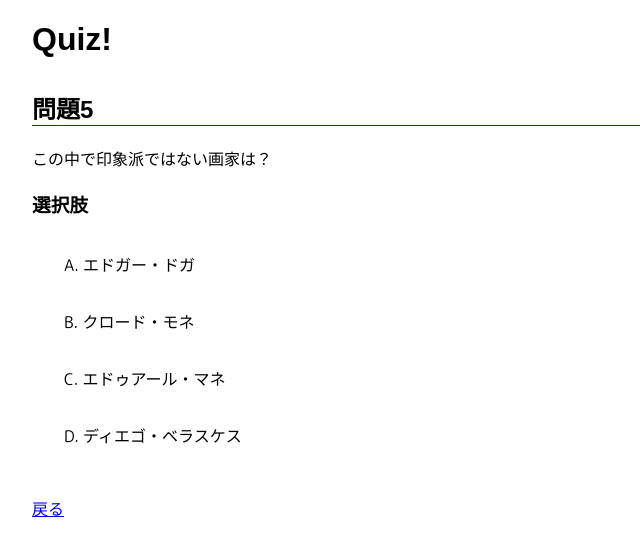
After one commit to Takumikimura1899/Quiz, a PHP site: page /question5.html in a window 1280 px wide. The commit adds this page. Shown: the top 556 px of the page, without its empty margins (0-640 px from the left). Run offline with PHP 8.4, Linux system fonts and the light colour scheme.

Commit message:
[add] finish

```diff
--- /dev/null
+++ b/question5.html
@@ -0,0 +1,47 @@
+<!DOCTYPE html>
+<html lang="ja">
+<head>
+    <meta charset="UTF-8">
+    <meta http-equiv="X-UA-Compatible" content="IE=edge">
+    <meta name="viewport" content="width=device-width, initial-scale=1.0">
+    <link rel="stylesheet" href="style.css" type="text/css">
+    <title>問題5 | Quiz!</title>
+</head>
+<body>
+    <div id="main">
+        <h1>Quiz!</h1>
+
+        <div class="section">
+            <h2>問題5</h2>
+            <p>
+                この中で印象派ではない画家は？
+
+            </p>
+
+            <h3>選択肢</h3>
+            <ol class="answers">
+                <li>エドガー・ドガ</li>
+                <li>クロード・モネ</li>
+                <li>エドゥアール・マネ</li>
+                <li>ディエゴ・ベラスケス</li>
+            </ol>
+        </div>
+
+        <div id="section-correct-answer" class="section">
+            <h2>答え</h2>
+            <p>
+                <span id="correct-answer">D. ディエゴ・ベラスケス</span><br />
+                A,B,Cは印象派で有名な画家、Dのディエゴ・ベラスケスは宮廷画家で有名で、印象派の時代より少し前の時代に活躍しました。
+                有名な作品の一つに「ラス・メニーナス（女官たち）」という作品があり女官を描いているのですが、彼女らを描いているベラスケス本人も画家として描き込まれています。
+                絵の視点はおそらく画家本人ではなく両親だと言われています（絵の中に鏡があり、両親が写り込んでいるため）。
+                構成が面白いのでぜひ検索してみてください。
+                ちなみに「印象派」とは、「睡蓮」で有名な印象派の画家クロード・モネが描いた「印象・日の出」という作品がきっかけで名付けられたアートの傾向・スタイルのことを表します。
+            </p>
+        </div>
+
+        <div class="section">
+            <a href="./index.html">戻る</a>
+        </div>
+    </div>
+</body>
+</html>
--- a/style.css
+++ b/style.css
@@ -1,26 +1,113 @@
-@import url('https://fonts.googleapis.com/css2?family=Noto+Sans+JP:wght@400;700&display=swap');
+/*
+ * 単位について
+ * 1px = 1ドット分(ディスプレイの一つの点の分)
+ * 1em = 親要素のフォントサイズと同じ = 通常16px
+ */
 
+/*
+ * Webフォントの読み込み
+ * https://fonts.google.com/specimen/Kiwi+Maru?subset=japanese
+ */
+@import url('https://fonts.googleapis.com/css2?family=M+PLUS+Rounded+1c:wght@400;700&display=swap');
+
+/*
+ * <body>タグにスタイルを適用(すべてのコンテンツ)
+ */
 body {
-  /* font-family: '游ゴシック体', 'YuGothic', '游ゴシック', 'Yu Gothic', sans-serif; */
-  font-family: 'Noto Sans JP', sans-serif;
+    /* 左から優先して見つかったフォントを適用する(Webフォント) */
+    font-family: 'M PLUS Rounded 1c', sans-serif;
 }
 
-h1,
-h2,
-h3 {
-  font-family: '游ゴシック体', 'YuGothic', '游ゴシック', 'Yu Gothic', sans-serif;
+/*
+ * <h1>,<h2>,<h3>タグすべてにスタイルを適用
+ * (複数のタグ名をカンマ区切りで指定すると複数を一気に指定できる)
+ */
+h1, h2, h3 {
+    /* 左から優先して見つかったフォントを適用する(游ゴシック) */
+    font-family: "游ゴシック体", "YuGothic", "游ゴシック", "Yu Gothic", sans-serif;
 }
 
-/* emはフォントサイズで変わるので絶対固定したい大きさはpx それ以外はem,rem */
-ul li,
-ol li {
-  padding: 1em 0;
+/*
+ * <h2>タグにスタイルを適用
+ */
+h2 {
+    /* 線を描画 (solid:1本線, #1e366a: 16進数カラーコード, 1px: 文字の太さ */
+    border-bottom: solid #1e366a 1px;
 }
 
-#main {
-  padding: 0 1.5em;
+/*
+ * <ul>タグにスタイルを適用
+ */
+ul {
+    /* 要素の内側（境界線からコンテンツ本体の間)の領域。左のみを調整 */
+    padding-left: 0.5em;
 }
 
+/*
+ * class="answers"が指定されているタグの部分にスタイルを適用
+ * ※classは複数の要素に指定することができる(class="answers"は複数のタグに指定できる)
+ */
+ol.answers {
+    /* リストの先頭の表示を指定 */
+    list-style: upper-alpha;
+
+    padding: 0 1em;
+}
+
+/*
+ * <ul>の中にある<li>タグにスタイルを適用
+ * (タグ名とタグ名をスペースで指定すると、左に記述したタグの子どものタグを指定することになる）
+ */
+ul li, ol li {
+    /* 要素の内側（境界線からコンテンツ本体の間)の領域。2つ指定しているときは左から 上下 左右 の順番で値が指定される(※em指定することでブラウザの拡大、縮小で1emが変化する) */
+    padding: 1em;
+    list-style-position: inside;
+}
+
+/*
+ * リストにマウスをおいたときだけスタイルが変わる
+ */
+ol.answers li:hover {
+    border: solid #1e366a 0.1em;
+    padding: 0.9em;
+    background-color: #e5ecfc;
+    /* マウスのポインタを変化させる */
+    cursor: pointer;
+}
+
+/**
+ * <span>タグのid=correct-answerが指定されているところだけスタイルを適用する
+ */
+span#correct-answer {
+    /* 文字の太さを指定 */
+    font-weight: bold;
+
+    /* 文字の色を変更 */
+    color: #f05959;
+}
+
+/*
+ * id="main"が指定されているタグの部分にスタイルを適用
+ * ※idは複数の要素に指定することはできない(id="main"が指定されているのは一つのHTMLで一つのみ)
+ * ※要素名は省略できるがdiv#mainと書くこともできる
+ */
+#main {
+    /* 要素の内側（境界線からコンテンツ本体の間)の領域を指定(上下, 左右) */
+    padding: 0 1.5em;
+}
+
+/*
+ * class="section"が指定されているタグの部分にスタイルを適用
+ * ※classは複数の要素に指定することができる
+ * ※要素名は省略して.sectionと書くこともできる
+ * (その場合、class指定されている要素すべてにスタイルが適用される)
+ */
 div.section {
-  margin-top: 2em;
+    /* 上の余白を指定 */
+    margin-top: 2em;
 }
+
+div#section-correct-answer {
+    /** 表示しない */
+    display: none;
+}
```
Also changed, not shown: index.html (+15 -10 lines), question1.html (+23 -15 lines), question2.html (+33 -19 lines), question3.html (+32 -16 lines), question4.html (+32 -16 lines), question6.html (added, +44 -0 lines).
